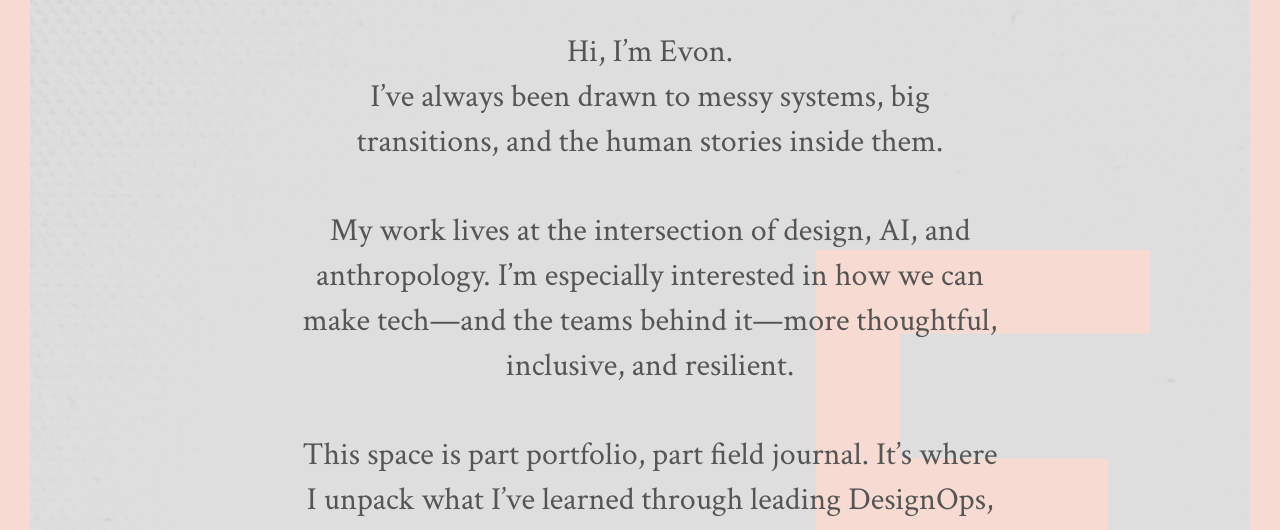
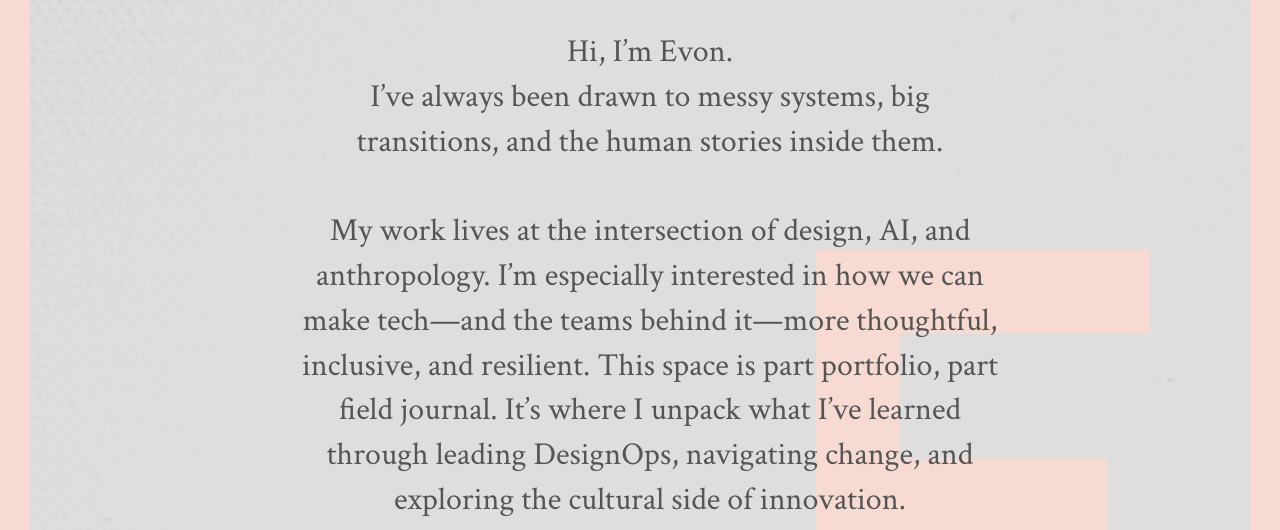
Before and after one commit to evontay/evontay.github.io, a plain HTML site: page index.html in a window 1280 px wide. Shown: the part 260-790 px from the top of the page. Drawn offline with nearby package versions, Linux system fonts and the light colour scheme.

Commit message:
Update index.html
Formatting intro paragraph

```diff
--- a/index.html
+++ b/index.html
@@ -88,8 +88,7 @@
             Hi, I’m Evon. <br/>
 I’ve always been drawn to messy systems, big transitions, and the human stories inside them.<br/>
 <br/>
-My work lives at the intersection of design, AI, and anthropology. I’m especially interested in how we can make tech—and the teams behind it—more thoughtful, inclusive, and resilient.<br/>
-<br/>
+My work lives at the intersection of design, AI, and anthropology. I’m especially interested in how we can make tech—and the teams behind it—more thoughtful, inclusive, and resilient.
 This space is part portfolio, part field journal. It’s where I unpack what I’ve learned through leading DesignOps, navigating change, and exploring the cultural side of innovation.<br/>
           </h3>
         </header>
```
